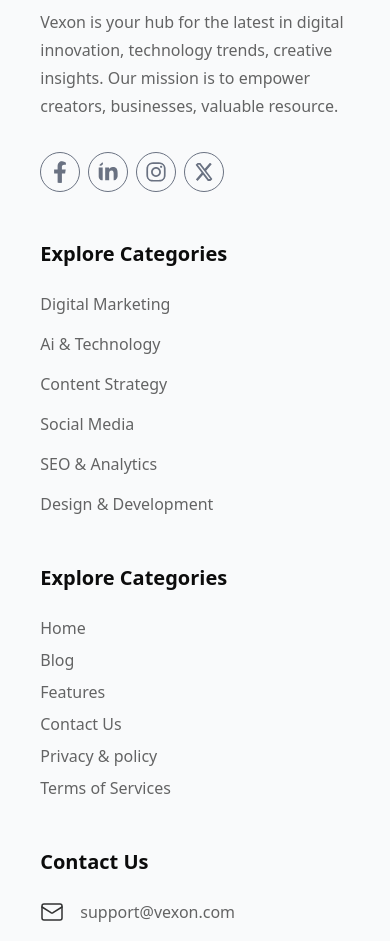
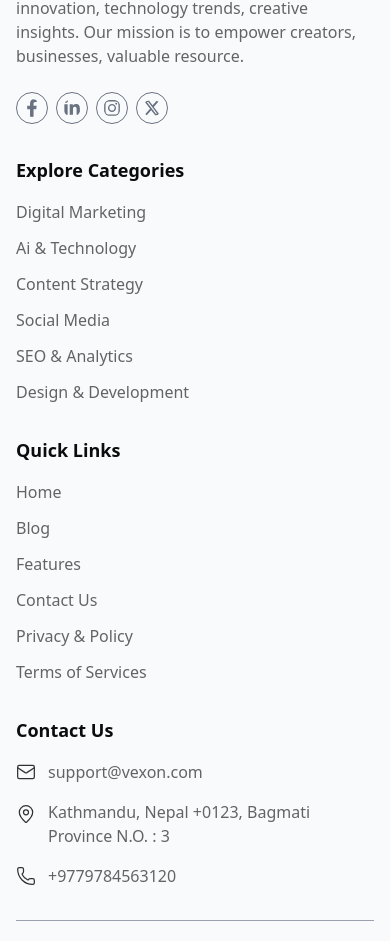
Before and after one commit to prabinb50/Blog_Website_MERN, a React (Vite) app in the folder frontend/: page /login in a window 390 px wide. Shown: the part 1026-1967 px from the top of the page. Built offline with nearby package versions, Linux system fonts and the light colour scheme.

Commit message:
Refactor FooterSection and SecondNavbar for improved layout and responsiveness; update rendering logic in AppWrapper for conditional footer display

```diff
--- a/frontend/src/components/FooterSection.jsx
+++ b/frontend/src/components/FooterSection.jsx
@@ -10,177 +10,140 @@ import { FaXTwitter } from "react-icons/fa6";
 
 export default function FooterSection() {
   return (
-    <div className="bg-gray-50 h-full ">
-
-      <div className="w-11/12 mx-auto px-6  pt-20 pb-8 space-y-16 ">
-
-        <div className="  grid  lg:grid-cols-4 md:grid-cols-2 grid-cols-1 gap-12 md:gap-24 xl:gap-8 ">
-          {/* left section */}
-          <div className="flex flex-col lg:gap-12 gap-8 ">
-            <Link to={"/"} className="cursor-pointer">
-              {/* Footer logo */}
-              <img src="/header-logo1.png" alt="Vexon Logo" className="h-8" />
+    <div className="bg-gray-50 w-full">
+      <div className="lg:w-11/12 mx-auto px-4 sm:px-7 lg:px-0 pt-15 md:pt-20 pb-4 space-y-8 sm:space-y-12 lg:space-y-16">
+        <div className="grid grid-cols-1 sm:grid-cols-2 lg:grid-cols-4 gap-8 sm:gap-10 md:gap-12 xl:gap-8">
+          {/* Left section: Logo, description, and social media links */}
+          <div className="flex flex-col gap-6 sm:gap-8 lg:gap-10">
+            {/* Footer logo */}
+            <Link to={"/"} className="cursor-pointer inline-block">
+              <img src="/header-logo1.png" alt="Vexon Logo" className="h-6 sm:h-8" />
             </Link>
 
-            <p className=" opacity-60 leading-7">
+            {/* Company description */}
+            <p className="opacity-60 leading-6 sm:leading-7">
               Vexon is your hub for the latest in digital innovation, technology
               trends, creative insights. Our mission is to empower creators,
               businesses, valuable resource.
             </p>
 
-            <div className="flex items-center gap-2 xl:gap-4 lg:gap-1">
-              <FaFacebookF
-                size={40}
-                className="text-gray-500 hover:text-white border border-gray-500 cursor-pointer w-max p-2 rounded-full hover:bg-violet-600 hover:border-violet-600  duration-700 "
-              />
-              <FaLinkedinIn size={40}
-                className="text-gray-500 hover:text-white border border-gray-500 cursor-pointer w-max p-2 rounded-full hover:bg-violet-600 hover:border-violet-600  duration-700 " />
-              <FaInstagram size={40}
-                className="text-gray-500 hover:text-white border border-gray-500 cursor-pointer w-max p-2 rounded-full hover:bg-violet-600 hover:border-violet-600  duration-700 " />
-              <FaXTwitter size={40}
-                className="text-gray-500 hover:text-white border border-gray-500 cursor-pointer w-max p-2 rounded-full hover:bg-violet-600 hover:border-violet-600  duration-700 " />
+            {/* Social media icons */}
+            <div className="flex items-center gap-2 sm:gap-3">
+              {[FaFacebookF, FaLinkedinIn, FaInstagram, FaXTwitter].map((Icon, index) => (
+                <Icon
+                  key={index}
+                  size={32}
+                  className="text-gray-500 hover:text-white border border-gray-500 cursor-pointer w-max p-1.5 sm:p-2 rounded-full hover:bg-violet-600 hover:border-violet-600 transition-all duration-300"
+                />
+              ))}
             </div>
-
           </div>
 
-          {/* center section */}
-          <div className="flex flex-col gap-6 lg:gap-12  ">
-
-            <p className="font-semibold text-xl opacity-95 whitespace-nowrap">
+          {/* Center section: Explore Categories */}
+          <div className="flex flex-col gap-4 sm:gap-6 lg:gap-10">
+            <p className="font-semibold text-lg sm:text-xl opacity-95">
               Explore Categories
             </p>
 
-            <div className="flex flex-col whitespace-nowrap gap-4">
-              <Link
-                to={"/"}
-                className="hover:text-violet-500 opacity-60 hover:translate-x-2 duration-500"
-              >
-                Digital Marketing
-              </Link>
-              <Link
-                to={"/"}
-                className="hover:text-violet-500 opacity-60 hover:translate-x-2 duration-500"
-              >
-                Ai & Technology
-              </Link>
-              <Link
-                to={"/"}
-                className="hover:text-violet-500 opacity-60 hover:translate-x-2 duration-500"
-              >
-                Content Strategy
-              </Link>
-              <Link
-                to={"/blog"}
-                className="hover:text-violet-500 opacity-60 hover:translate-x-2 duration-500"
-              >
-                Social Media
-              </Link>
-              <Link
-                to={"/"}
-                className="hover:text-violet-500 opacity-60 hover:translate-x-2 duration-500"
-              >
-                SEO & Analytics
-              </Link>
-              <Link
-                to={"/"}
-                className="hover:text-violet-500 opacity-60 hover:translate-x-2 duration-500"
-              >
-                Design & Development
-              </Link>
-            </div>
-
-          </div>
-
-          <div className="flex flex-col gap-6 lg:gap-12  ">
-            <p className="font-semibold text-xl opacity-95 whitespace-nowrap">
-              Explore Categories
-            </p>
-            <div className="flex flex-col whitespace-nowrap gap-2">
-              <Link
-                to={"/"}
-                className="hover:text-violet-500 opacity-60 hover:translate-x-2 duration-500"
-              >
-                Home
-              </Link>
-              <Link
-                to={"/blog"}
-                className="hover:text-violet-500 opacity-60 hover:translate-x-2 duration-500"
-              >
-                Blog
-              </Link>
-              <Link
-                to={"/"}
-                className="hover:text-violet-500 opacity-60 hover:translate-x-2 duration-500"
-              >
-                Features
-              </Link>
-              <Link
-                to={"/contact"}
-                className="hover:text-violet-500 opacity-60 hover:translate-x-2 duration-500"
-              >
-                Contact Us
-              </Link>
-              <Link
-                to={"/"}
-                className="hover:text-violet-500 opacity-60 hover:translate-x-2 duration-500"
-              >
-                Privacy & policy
-              </Link>
-              <Link
-                to={"/"}
-                className="hover:text-violet-500 opacity-60 hover:translate-x-2 duration-500"
-              >
-                Terms of Services
-              </Link>
+            {/* List of categories */}
+            <div className="flex flex-col gap-3 sm:gap-4">
+              {[
+                "Digital Marketing",
+                "Ai & Technology",
+                "Content Strategy",
+                "Social Media",
+                "SEO & Analytics",
+                "Design & Development"
+              ].map((category, index) => (
+                <Link
+                  key={index}
+                  to={"/" + (index === 3 ? "blog" : "")}
+                  className="text-base hover:text-violet-500 opacity-60 hover:translate-x-2 transition-all duration-300"
+                >
+                  {category}
+                </Link>
+              ))}
             </div>
           </div>
 
-          {/* Right section */}
-          <div className="flex flex-col gap-6 lg:gap-12 ">
-            <p className="font-semibold text-xl opacity-95 whitespace-nowrap">
+          {/* Center section: Quick Links */}
+          <div className="flex flex-col gap-4 sm:gap-6 lg:gap-10">
+            <p className="font-semibold text-lg sm:text-xl opacity-95">
+              Quick Links
+            </p>
+
+            {/* List of quick links */}
+            <div className="flex flex-col gap-3 sm:gap-4">
+              {[
+                { name: "Home", path: "/" },
+                { name: "Blog", path: "/blog" },
+                { name: "Features", path: "/" },
+                { name: "Contact Us", path: "/contact" },
+                { name: "Privacy & Policy", path: "/" },
+                { name: "Terms of Services", path: "/" }
+              ].map((link, index) => (
+                <Link
+                  key={index}
+                  to={link.path}
+                  className="text-base hover:text-violet-500 opacity-60 hover:translate-x-2 transition-all duration-300"
+                >
+                  {link.name}
+                </Link>
+              ))}
+            </div>
+          </div>
+
+          {/* Right section: Contact Information */}
+          <div className="flex flex-col gap-4 sm:gap-6 lg:gap-10">
+            <p className="font-semibold text-lg sm:text-xl opacity-95">
               Contact Us
             </p>
+
+            {/* Contact details */}
             <div className="space-y-4">
-              <div className="flex items-center gap-4">
-                <Mail className="opacity-80"  strokeWidth={1.5} />
-                <p className="hover:text-violet-500 opacity-60 duration-500 cursor-pointer">
+              <div className="flex items-center gap-3">
+                <Mail className="opacity-80 flex-shrink-0" size={20} strokeWidth={1.5} />
+                <p className="text-base hover:text-violet-500 opacity-60 transition-all duration-300 cursor-pointer">
                   support@vexon.com
                 </p>
               </div>
 
-              <div className="flex items-center gap-2">
-                <MapPin className="opacity-80" size={28} strokeWidth={1.5} />
-                <p className="hover:text-violet-500 opacity-60 duration-500 cursor-pointer">
-                  Kathmandu,Nepal +0123, Bagmati Province N.O. : 3
+              <div className="flex items-start sm:items-center gap-3">
+                <MapPin className="opacity-80 flex-shrink-0 mt-1 sm:mt-0" size={20} strokeWidth={1.5} />
+                <p className="text-base hover:text-violet-500 opacity-60 transition-all duration-300 cursor-pointer">
+                  Kathmandu, Nepal +0123, Bagmati Province N.O. : 3
                 </p>
               </div>
 
-              <div className="flex items-center gap-2">
-                <Phone className="opacity-80" strokeWidth={1.5} />
-                <p className="hover:text-violet-500 opacity-60 duration-500 cursor-pointer">
+              <div className="flex items-center gap-3">
+                <Phone className="opacity-80 flex-shrink-0" size={20} strokeWidth={1.5} />
+                <p className="text-base hover:text-violet-500 opacity-60 transition-all duration-300 cursor-pointer">
                   +9779784563120
                 </p>
               </div>
             </div>
           </div>
-
         </div>
 
-
-
-
-
-        <div className="flex justify-between flex-col md:flex-row  items-center border-t pt-2 border-gray-400 gap-4">
-          <p className="opacity-80 tracking-wide">
+        {/* Footer bottom section */}
+        <div className="flex flex-col sm:flex-row justify-between items-center border-t pt-4 border-gray-400 gap-3 sm:gap-4 mt-8">
+          {/* Copyright text */}
+          <p className="text-base opacity-80 text-center sm:text-left">
             © 2025 Vexon, Inc. All Rights Reserved.
           </p>
-          <div className="flex gap-4">
-            <span className="hover:text-violet-500 opacity-80 duration-500 cursor-pointer">  Privacy Policy</span> <span>|</span> <span className="hover:text-violet-500 opacity-80 duration-500 cursor-pointer">Terms & Conditions</span>
+
+          {/* Privacy policy and terms */}
+          <div className="flex gap-2 sm:gap-4 text-base">
+            <span className="hover:text-violet-500 opacity-80 transition-all duration-300 cursor-pointer">
+              Privacy Policy
+            </span>
+            <span className="opacity-80">|</span>
+            <span className="hover:text-violet-500 opacity-80 transition-all duration-300 cursor-pointer">
+              Terms & Conditions
+            </span>
           </div>
         </div>
-
       </div>
-
     </div>
   );
 }
--- a/frontend/src/components/SecondNavbar.jsx
+++ b/frontend/src/components/SecondNavbar.jsx
@@ -67,8 +67,8 @@ export default function SecondNavbar() {
       animate={{ y: 0 }}
       transition={{ duration: 0.5 }}
     >
-      <div className="w-full md:w-11/12 mx-auto">
-        <div className="flex items-center justify-between px-3 sm:px-4 md:px-6 py-3 md:py-4">
+      <div className="w-full lg:w-11/12 mx-auto">
+        <div className="flex items-center justify-between px-1.5 sm:px-4 md:px-5 lg:px-0 py-3 md:py-4">
           {/* Left section: Mobile menu & Logo */}
           <div className="flex items-center">
             {/* Mobile Navigation - only visible on small screens */}
```
Also changed, not shown: frontend/src/main.jsx (+5 -5 lines).
